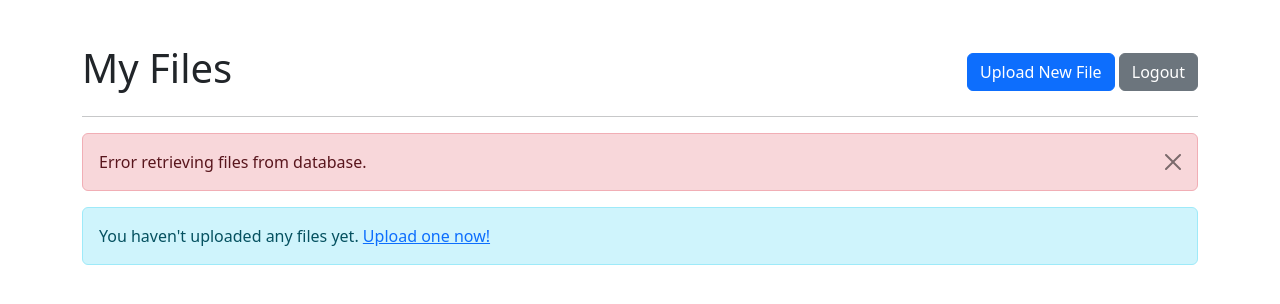
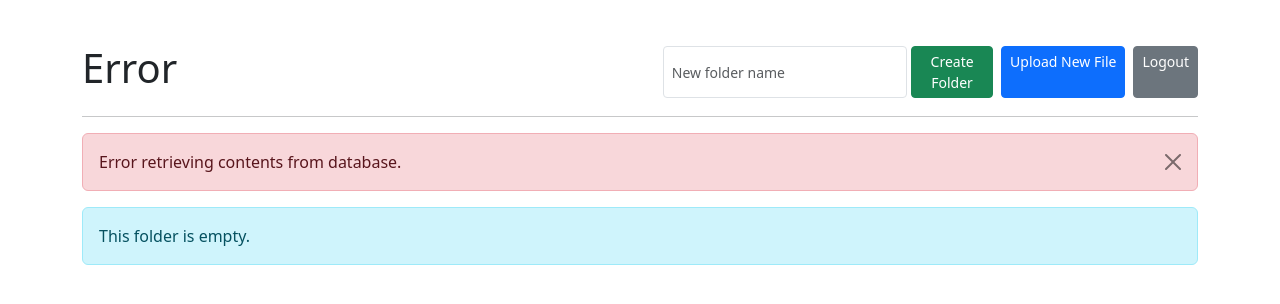
Before and after one commit to Filuuus/RespaldoBravos, a Flask app: page /files in a window 1280 px wide. Shown: the top 304 px of the page. Run offline with Flask 3, Linux system fonts and the light colour scheme; the visitor is signed in with stand-in values (Sample User, id 1).

Commit message:
Adds folder support to file management
Implements hierarchical folder structure for file organization.

- Modifies the upload route to accept an optional parent folder ID, allowing users to upload files directly into specific folders.
- Updates the file listing route to display files and subfolders within a given folder, enabling navigation through the folder hierarchy.
- Introduces a route for creating new folders within the file management system.
- Enhances the user interface to include folder creation functionality and display files and folders in a structured manner.

```diff
--- a/app.py
+++ b/app.py
@@ -122,36 +122,59 @@
     return redirect(url_for('login'))
 
 # --- File Upload Route ---
-@app.route('/upload', methods=['GET', 'POST'])
+# Modify route definition to accept optional parent folder ID
+@app.route('/upload', defaults={'parent_folder_id': None}, methods=['GET', 'POST'])
+@app.route('/upload/<int:parent_folder_id>', methods=['GET', 'POST'])
 @login_required # Protect this route
-def upload_route():
+def upload_route(parent_folder_id):
     # --- Import models needed specifically for this route ---
-    from models import Documento, Categoria
-    # You might need Carpeta later if you add folder validation
-    # from models import Carpeta
+    from models import Documento, Categoria, Carpeta
     # --------------------------------------------------------
+
+    # Optional: Validate parent_folder_id belongs to user if not None (in GET)
+    if request.method == 'GET' and parent_folder_id is not None:
+        user_id = session.get('user_id')
+        parent_folder = Carpeta.query.filter_by(id_carpeta=parent_folder_id, id_usuario=user_id).first()
+        if not parent_folder:
+             flash("Target folder not found or access denied.", "warning")
+             return redirect(url_for('list_files')) # Redirect to root
 
     # --- Handle POST Request (File Upload) ---
     if request.method == 'POST':
         user_id = session.get('user_id')
-        # We assume user_id exists because of @login_required, but a check is still good
         if not user_id:
             flash('User session error.', 'danger')
             return redirect(url_for('login'))
 
+        # 1. Check file part
         if 'file' not in request.files or request.files['file'].filename == '':
             flash('No selected file.', 'warning')
             return redirect(request.url)
 
         file = request.files['file']
 
-        # Get other form data
+        # 3. Get other form data
+        # Get parent folder ID from hidden field
+        parent_folder_id_from_form = request.form.get('parent_folder_id', default=None)
+
+        # Logic to determine folder ID to save
+        parent_folder_id_to_save = None
+        if parent_folder_id_from_form == '': # Explicitly empty string means root
+            parent_folder_id_to_save = None
+        elif parent_folder_id_from_form and parent_folder_id_from_form.isdigit():
+            parent_folder_id_to_save = int(parent_folder_id_from_form)
+            # Re-validate this ID belongs to user (important for security)
+            user_id_for_validation = session.get('user_id') # Ensure user_id is fresh
+            parent_folder = Carpeta.query.filter_by(id_carpeta=parent_folder_id_to_save, id_usuario=user_id_for_validation).first()
+            if not parent_folder:
+                  flash("Invalid target folder specified.", "danger")
+                  # Redirect back to the upload form for the *intended* parent, or root?
+                  return redirect(url_for('upload_route', parent_folder_id=parent_folder_id))
+        else:
+            # If form field exists but isn't empty or digit, default to root? Or error?
+            parent_folder_id_to_save = None
+
         id_categoria = request.form.get('categoria', default=None, type=int)
-        id_carpeta_str = request.form.get('carpeta', default=None)
-        id_carpeta = None
-        if id_carpeta_str and id_carpeta_str.isdigit():
-             id_carpeta = int(id_carpeta_str)
-
         descripcion = request.form.get('descripcion', default=None)
         periodo_inicio_str = request.form.get('periodo_inicio', default=None)
         periodo_fin_str = request.form.get('periodo_fin', default=None)
@@ -173,38 +196,42 @@
         if file:
             original_filename = secure_filename(file.filename)
             mime_type = file.mimetype
+            # Get file size accurately
+            current_pos = file.tell() # Remember current position
             file.seek(0, os.SEEK_END)
             file_size = file.tell()
-            file.seek(0)
+            file.seek(current_pos) # Reset stream position to where it was
 
+
+            # Check against INTEGER limit
             if file_size > 2147483647:
                  flash(f'File size ({file_size} bytes) exceeds the database limit (2.14 GB).', 'danger')
                  return redirect(request.url)
 
+            # Generate unique S3 key
             s3_key = f"user_{user_id}/{uuid.uuid4()}_{original_filename}"
 
+            # Check S3 client
             if not s3_client:
-                flash('S3 client not available. Cannot upload file.', 'danger')
-                return redirect(request.url)
+                 flash('S3 client not available. Cannot upload file.', 'danger')
+                 return redirect(request.url)
 
-            # Upload to S3
+            # 7. Upload to S3
             try:
-                print(f"Uploading {original_filename} to S3 bucket {app.config['S3_BUCKET']} with key {s3_key}")
                 s3_client.upload_fileobj(
                     file,
                     app.config['S3_BUCKET'],
                     s3_key,
                     ExtraArgs={'ContentType': mime_type}
                 )
-                print("Upload to S3 successful.")
+
             except Exception as e:
-                print(f"S3 Upload Error: {e}")
                 flash(f'Error uploading file to S3: {e}', 'danger')
                 return redirect(request.url)
 
-            # Save metadata to Database
+            # 8. Save metadata to Database
             try:
-                # Documento is now imported locally within this function
+                # Documento should already be imported from start of function
                 new_documento = Documento(
                     titulo_original=original_filename,
                     descripcion=descripcion,
@@ -213,7 +240,7 @@
                     mime_type=mime_type,
                     file_size=file_size,
                     id_usuario=user_id,
-                    id_carpeta=id_carpeta,
+                    id_carpeta=parent_folder_id_to_save, # Use validated/determined folder ID
                     id_categoria=id_categoria,
                     periodo_inicio=periodo_inicio,
                     periodo_fin=periodo_fin,
@@ -223,40 +250,42 @@
                 db.session.commit()
                 flash(f'File "{original_filename}" uploaded successfully!', 'success')
 
-                return redirect(url_for('hello_world'))
+                # Optional: Log activity
+                # print("--- DEBUG: Logging activity...") # DEBUG: Log
+                # log_activity(...)
+
+                # Redirect back to the folder where file was uploaded
+                return redirect(url_for('list_files', folder_id=parent_folder_id_to_save))
 
             except Exception as e:
                 db.session.rollback()
-                print(f"Database Error: {e}")
                 flash(f'Error saving file metadata to database: {e}', 'danger')
 
                 # Attempt to delete orphaned S3 object
                 try:
-                    print(f"Attempting to delete orphaned S3 object: {s3_key}")
                     s3_client.delete_object(Bucket=app.config['S3_BUCKET'], Key=s3_key)
-                    print("Orphaned S3 object deleted.")
                 except Exception as s3_e:
-                    print(f"Could not delete orphaned S3 object {s3_key}: {s3_e}")
                     flash('Database error occurred. Orphaned file might remain in storage.', 'warning')
 
-                return redirect(request.url)
+                return redirect(request.url) # Redirect back to original upload URL? Or list?
 
         else:
              flash('File processing error.', 'danger')
              return redirect(request.url)
 
     # --- Handle GET Request (Display Upload Form) ---
-    else:
-        # Categoria is now imported locally within this function
+    else: # request.method == 'GET'
+        # Categoria should already be imported from start of function
         categories = Categoria.query.order_by(Categoria.nombre).all()
-        return render_template('upload.html', categories=categories)
+        return render_template('upload.html', categories=categories, parent_folder_id=parent_folder_id)
 
 # --- File Listing Route ---
-@app.route('/files') # Or choose another URL like /dashboard
+@app.route('/files', defaults={'folder_id': None}, methods=['GET'])
+@app.route('/files/<int:folder_id>', methods=['GET'])
 @login_required
-def list_files():
+def list_files(folder_id):
     # --- Import models needed specifically for this route ---
-    from models import Documento, Categoria # Import here
+    from models import Documento, Categoria, Carpeta
     # --------------------------------------------------------
 
     user_id = session.get('user_id')
@@ -265,24 +294,43 @@
         return redirect(url_for('login'))
 
     try:
-        # Query the database for documents belonging to this user
-        # For now, get all documents regardless of folder
-        # Order by upload date, newest first
-        user_documents = Documento.query.filter_by(id_usuario=user_id)\
-                                     .order_by(Documento.fecha_carga.desc())\
-                                     .all()
+        # Query for sub-folders within the current folder_id for this user
+        sub_folders = Carpeta.query.filter_by(
+            id_usuario=user_id,
+            id_carpeta_padre=folder_id # None for root level
+        ).order_by(Carpeta.nombre).all()
 
-        # We query categories separately IF needed, or rely on relationships
-        # categories = {cat.id_categoria: cat.nombre for cat in Categoria.query.all()}
+        # Query for documents within the current folder_id for this user
+        documents_in_folder = Documento.query.filter_by(
+            id_usuario=user_id,
+            id_carpeta=folder_id # None for root level
+        ).order_by(Documento.titulo_original).all()
+
+        # TODO: Add logic later to get parent folder info for breadcrumbs/navigation
+        current_folder_name = "My Files (Root)"
+        if folder_id:
+             current_folder = Carpeta.query.filter_by(id_carpeta=folder_id, id_usuario=user_id).first()
+             if current_folder:
+                 current_folder_name = current_folder.nombre
+             else:
+                 flash("Folder not found.", "warning")
+                 return redirect(url_for('list_files', folder_id=None)) # Redirect to root if folder invalid
 
     except Exception as e:
         print(f"Database query error in list_files: {e}")
-        flash('Error retrieving files from database.', 'danger')
-        user_documents = [] # Pass an empty list to template on error
-        # categories = {}
+        flash('Error retrieving contents from database.', 'danger')
+        sub_folders = []
+        documents_in_folder = []
+        current_folder_name = "Error"
 
-    # Render the template, passing the list of documents
-    return render_template('file_list.html', documents=user_documents)
+    # Render the template, passing both lists and current folder info
+    return render_template(
+        'file_list.html',
+        folders=sub_folders,
+        documents=documents_in_folder,
+        current_folder_id=folder_id,
+        current_folder_name=current_folder_name
+    )
 
 
 @app.route('/download/<int:doc_id>')
@@ -477,6 +525,55 @@
         # folders = Carpeta.query.filter_by(id_usuario=user_id).order_by(Carpeta.nombre).all() # If needed for dropdown
         return render_template('edit_file.html', document=document, categories=categories)
 
+    # --- Folder Creation Route ---
+@app.route('/create_folder', methods=['POST']) # Only accept POST requests
+@app.route('/create_folder/<int:parent_folder_id>', methods=['POST']) # Allow parent ID in URL
+@login_required
+def create_folder(parent_folder_id=None): # Default parent is None (root)
+    # --- Import models needed specifically for this route ---
+    from models import Carpeta
+    # --------------------------------------------------------
+
+    user_id = session.get('user_id')
+    # ... (rest of validation for user_id and folder_name as before) ...
+    folder_name = request.form.get('folder_name', '').strip()
+    if not folder_name:
+        flash('Folder name cannot be empty.', 'warning')
+        # Redirect back to the specific folder view if parent_folder_id exists
+        return redirect(url_for('list_files', folder_id=parent_folder_id))
+
+    # TODO: Validate parent_folder_id belongs to user if it's not None
+
+    try:
+        # Check if folder exists with same name under the *specific parent*
+        existing_folder = Carpeta.query.filter_by(
+            id_usuario=user_id,
+            id_carpeta_padre=parent_folder_id, # Use the passed parent ID
+            nombre=folder_name
+        ).first()
+
+        if existing_folder:
+            flash(f'A folder named "{folder_name}" already exists here.', 'warning')
+        else:
+            # Create the new folder with the correct parent ID
+            new_folder = Carpeta(
+                nombre=folder_name,
+                id_usuario=user_id,
+                id_carpeta_padre=parent_folder_id
+            )
+            db.session.add(new_folder)
+            db.session.commit()
+            flash(f'Folder "{folder_name}" created successfully.', 'success')
+
+    except Exception as e:
+        db.session.rollback()
+        print(f"Error creating folder: {e}")
+        flash('An error occurred while creating the folder.', 'danger')
+
+    # Redirect back to the folder view where the creation happened
+    return redirect(url_for('list_files', folder_id=parent_folder_id))
+
+
 # --- Error Handlers ---
 @app.errorhandler(413)
 @app.errorhandler(RequestEntityTooLarge)
--- a/templates/file_list.html
+++ b/templates/file_list.html
@@ -3,20 +3,37 @@
 <head>
     <meta charset="utf-8">
     <meta name="viewport" content="width=device-width, initial-scale=1, shrink-to-fit=no">
-    <title>My Files</title>
+    {# Display current folder name in title #}
+    <title>{{ current_folder_name }} - My Files</title>
     <link href="https://cdn.jsdelivr.net/npm/bootstrap@5.3.3/dist/css/bootstrap.min.css" rel="stylesheet">
+    <link rel="stylesheet" href="https://cdn.jsdelivr.net/npm/bootstrap-icons@1.11.3/font/bootstrap-icons.min.css">
     <style>
         body { padding-top: 20px; }
         .action-btn { margin-right: 5px; }
+        .folder-icon::before { content: "\f3d7"; font-family: bootstrap-icons; margin-right: 5px; } /* Bootstrap folder icon */
+        .file-icon::before { content: "\f361"; font-family: bootstrap-icons; margin-right: 5px; } /* Bootstrap file icon */
     </style>
 </head>
 <body>
     <div class="container mt-4">
         <div class="d-flex justify-content-between align-items-center mb-3">
-            <h1>My Files</h1>
-            <div>
-                <a href="{{ url_for('upload_route') }}" class="btn btn-primary">Upload New File</a>
-                <a href="{{ url_for('logout') }}" class="btn btn-secondary">Logout</a>
+            {# Show current folder name, add Back link if not root #}
+            <h1>
+                {% if current_folder_id %}
+                    {# TODO: Need parent ID to go back correctly #}
+                    <a href="{{ url_for('list_files', folder_id=None) }}" title="Go to Root"><i class="bi bi-arrow-left-circle"></i></a>
+                {% endif %}
+                {{ current_folder_name }}
+            </h1>
+
+            <div class="d-flex">
+                {# Update Create Folder Form action to include parent ID #}
+                <form method="POST" action="{{ url_for('create_folder', parent_folder_id=current_folder_id if current_folder_id else None) }}" class="d-inline-flex me-2">
+                    <input type="text" name="folder_name" class="form-control form-control-sm me-1" placeholder="New folder name" required>
+                    <button type="submit" class="btn btn-sm btn-success">Create Folder</button>
+                </form>
+                <a href="{{ url_for('upload_route', parent_folder_id=current_folder_id if current_folder_id else 0) }}" class="btn btn-sm btn-primary me-2">Upload New File</a>
+                <a href="{{ url_for('logout') }}" class="btn btn-sm btn-secondary">Logout</a>
             </div>
         </div>
         <hr>
@@ -32,55 +49,64 @@
             {% endif %}
         {% endwith %}
 
-        {% if documents %}
-        <table class="table table-striped table-hover">
+        {# Display Folders and Files in one table #}
+        {% if folders or documents %}
+        <table class="table table-hover">
             <thead>
                 <tr>
-                    <th scope="col">Filename</th>
-                    <th scope="col">Category</th>
-                    <th scope="col">Upload Date</th>
+                    <th scope="col">Name</th>
+                    <th scope="col">Type</th> {# Added Type column #}
+                    <th scope="col">Date Modified/Uploaded</th> {# Changed Header #}
                     <th scope="col">Size</th>
                     <th scope="col">Actions</th>
                 </tr>
             </thead>
             <tbody>
+                {# Loop through Folders first #}
+                {% for folder in folders %}
+                <tr>
+                    <td>
+                        <i class="bi bi-folder-fill me-2" style="color: #ffcc00;"></i> {# Bootstrap folder icon #}
+                        {# Link folder name to navigate into it #}
+                        <a href="{{ url_for('list_files', folder_id=folder.id_carpeta) }}">{{ folder.nombre }}</a>
+                    </td>
+                     <td>Folder</td>
+                    <td>{{ folder.fecha_modificacion.strftime('%Y-%m-%d %H:%M') if folder.fecha_modificacion else 'N/A' }}</td>
+                    <td>--</td> {# Folders don't have size in this model #}
+                    <td>
+                        {# Placeholder actions for folders #}
+                         <a href="#" class="btn btn-sm btn-warning action-btn disabled" title="Rename (Not implemented)">Rename</a>
+                         <a href="#" class="btn btn-sm btn-danger action-btn disabled" title="Delete (Not implemented)">Delete</a>
+                    </td>
+                </tr>
+                {% endfor %}
+
+                {# Loop through Documents #}
                 {% for doc in documents %}
                 <tr>
-                    <td>{{ doc.titulo_original }}</td>
                     <td>
-                        {# Access category name via relationship defined in models.py #}
-                        {{ doc.categoria.nombre if doc.categoria else 'N/A' }}
+                         <i class="bi bi-file-earmark-text-fill me-2" style="color: #6c757d;"></i> {# Bootstrap file icon #}
+                        {{ doc.titulo_original }}
+                        {% if doc.favorito %}<span class="badge bg-warning text-dark ms-1">Fav</span>{% endif %}
                     </td>
+                    <td>{{ doc.categoria.nombre if doc.categoria else 'File' }}</td>
+                    <td>{{ doc.fecha_carga.strftime('%Y-%m-%d %H:%M') if doc.fecha_carga else 'N/A' }}</td>
+                    <td>{{ doc.file_size | format_file_size if doc.file_size is not none else 'N/A' }}</td>
                     <td>
-                        {# Format the timestamp (requires datetime object) #}
-                        {{ doc.fecha_carga.strftime('%Y-%m-%d %H:%M') if doc.fecha_carga else 'N/A' }}
-                    </td>
-                    <td>
-                        {# Display file size - needs formatting #}
-                        {{ doc.file_size | format_file_size if doc.file_size is not none else 'N/A' }}
-                    </td>
-                    {# ... inside the for loop ... #}
-                    <td>
-                        {# Download Button #}
+                        {# Document Actions #}
                         <a href="{{ url_for('download_file', doc_id=doc.id_documento) }}" class="btn btn-sm btn-info action-btn" title="Download">Download</a>
-
-                        {# --- EDIT LINK --- #}
                         <a href="{{ url_for('edit_file', doc_id=doc.id_documento) }}" class="btn btn-sm btn-warning action-btn" title="Edit Metadata">Edit</a>
-                        {# --- END EDIT LINK --- #}
-
-                        {# Delete Form #}
                         <form method="POST" action="{{ url_for('delete_file', doc_id=doc.id_documento) }}" style="display: inline;" onsubmit="return confirm('Are you sure you want to delete this file?');">
                              <button type="submit" class="btn btn-sm btn-danger action-btn" title="Delete">Delete</button>
                         </form>
                     </td>
-                    {# ... end of for loop ... #}
                 </tr>
                 {% endfor %}
             </tbody>
         </table>
         {% else %}
         <div class="alert alert-info" role="alert">
-            You haven't uploaded any files yet. <a href="{{ url_for('upload_route') }}">Upload one now!</a>
+            This folder is empty.
         </div>
         {% endif %}
 
--- a/templates/upload.html
+++ b/templates/upload.html
@@ -27,6 +27,9 @@
         {% endwith %}
 
         <form method="post" enctype="multipart/form-data" action="{{ url_for('upload_route') }}">
+
+            <input type="hidden" name="parent_folder_id" value="{{ parent_folder_id if parent_folder_id is not none else '' }}">
+
             <div class="mb-3">
                 <label for="file" class="form-label">Choose File*</label>
                 <input type="file" class="form-control" name="file" id="file" required>
```
